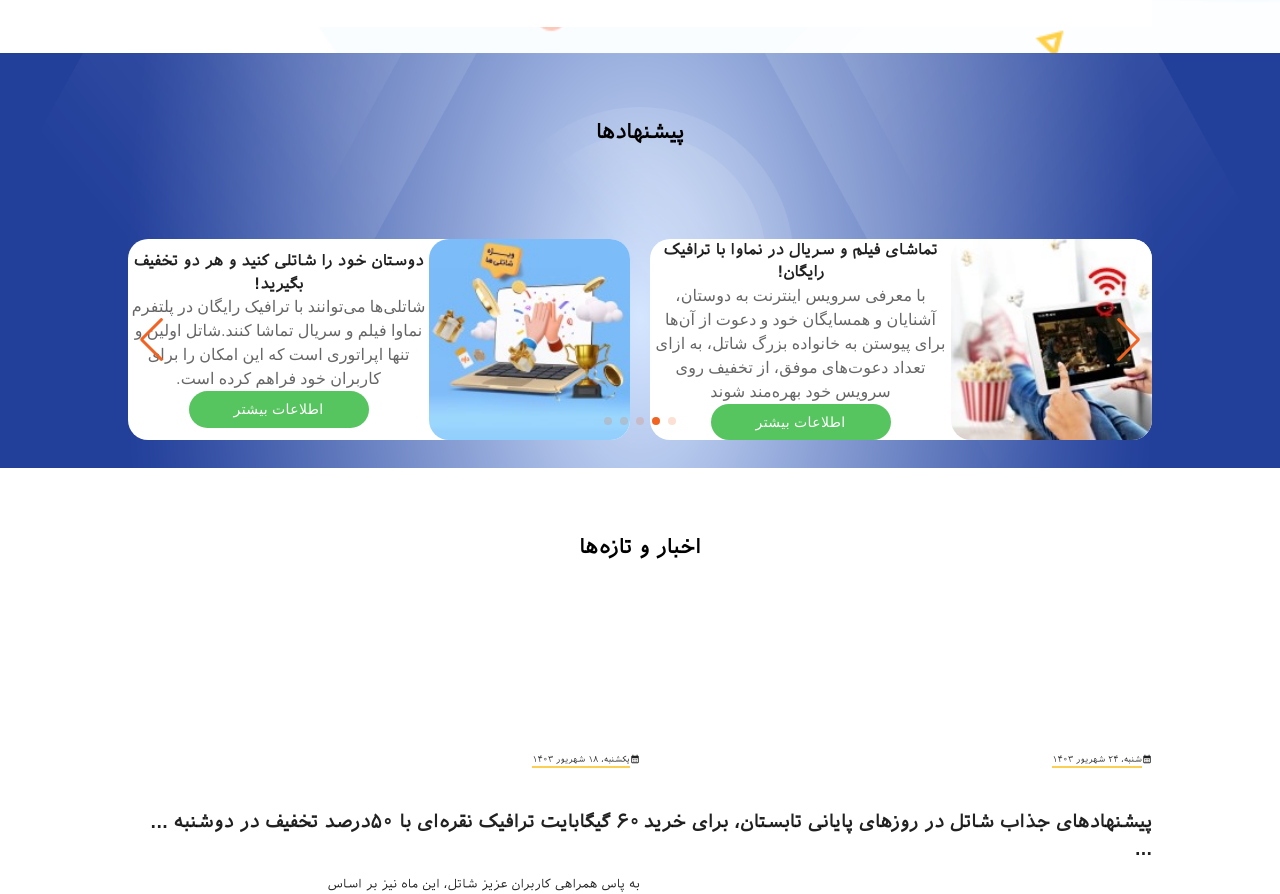
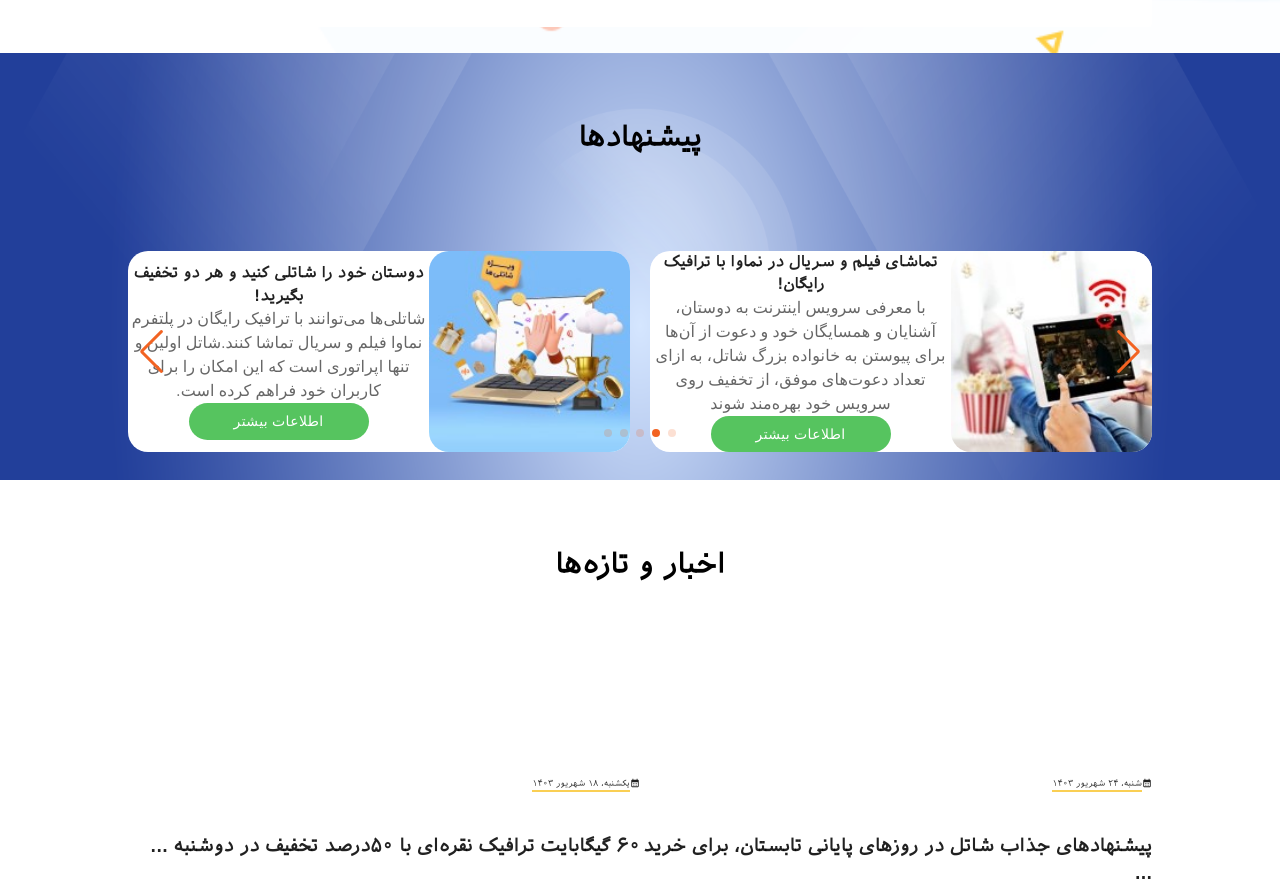
Before and after one commit to SabaAsgarian/ShatelPersianSite, a Next.js app: page / in a window 1280 px wide. Shown: the part 2320-3214 px from the top of the page. Built offline with nearby package versions, Linux system fonts and the light colour scheme.

Commit message:
Update page.jsx

```diff
--- a/src/app/page.jsx
+++ b/src/app/page.jsx
@@ -108,7 +108,7 @@
       {/* fifth///////////////////////////////////////////// */}
       <Box sx={{ height: 'auto', width: '100%', }} className='fifth'>
         <Box sx={{ display: 'flex', justifyContent: 'center', alignContent: 'center', height: '20%' }} className="">
-          <h1 className='font-is font-extrabold text-[20px] text-black my-[5%]'>پیشنهادها</h1>
+          <h1 className='font-is text-[28px] text-black font-extrabold my-[5%]'>پیشنهادها</h1>
         </Box>
         <Box sx={{ display: 'flex', justifyContent: 'center', alignContent: 'center' }}>
           <Box sx={{ display: 'flex', justifyContent: 'center', alignContent: 'center', width: '80%', height: '100%' }} className="my-7">
@@ -119,7 +119,7 @@
       {/* last */}
       <Box sx={{ width: '100%', height: 'auto', direction: 'rtl' }} >
         <Box sx={{ display: 'flex', justifyContent: 'center', alignContent: 'center', height: '20%' }}>
-          <h1 className='font-is font-extrabold text-[20px] text-black my-[5%]'>اخبار و تازه‌ها</h1>
+          <h1 className='font-is font-extrabold text-[28px] text-black my-[5%]'>اخبار و تازه‌ها</h1>
         </Box>
        <Box sx={{width:'100%', height:'80%', display:'flex'}} className='p-[10%]'>
 
```
